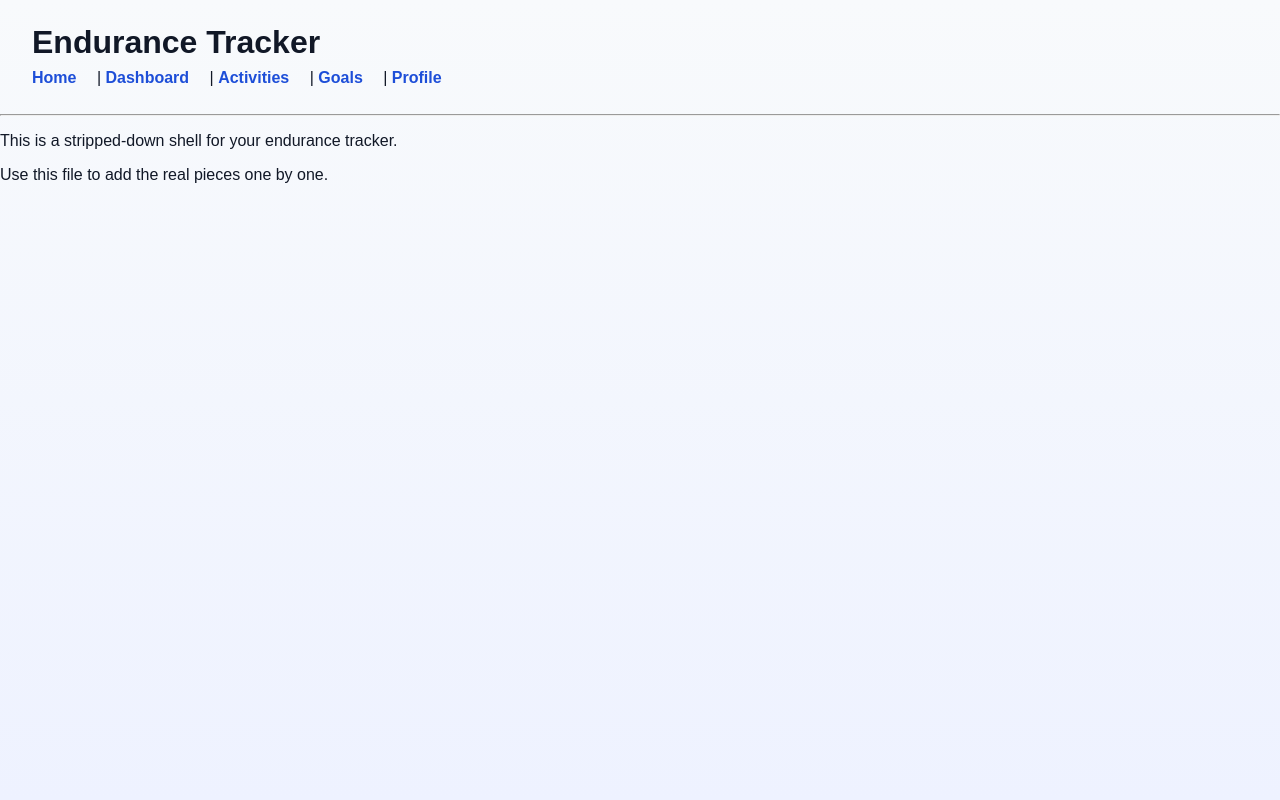
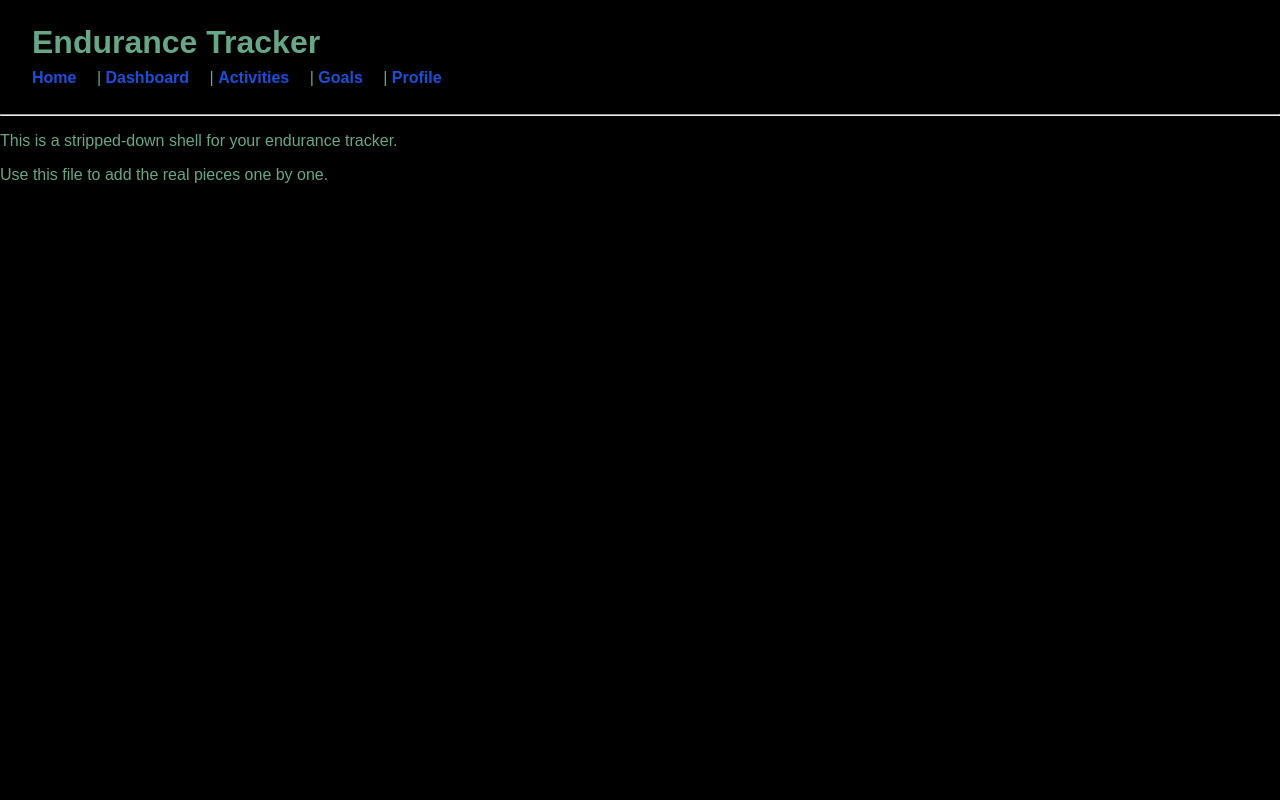
Before and after one commit to Quemmons/Endurance-Training-Tracker, a Flask app: page / in a window 1280 px wide. Run offline with Flask 3, Linux system fonts and the light colour scheme.

Commit message:
Describe what you changed

```diff
--- a/static/css/styles.css
+++ b/static/css/styles.css
@@ -2,8 +2,8 @@ body {
   min-height: 100vh;
   font-family: Arial, sans-serif;
   margin: 0;
-  background: linear-gradient(180deg, #f8fafc 0%, #eef2ff 100%);
-  color: #111827;
+  background: #000000;
+  color: #67A686;
 }
 
 h1 {
```
